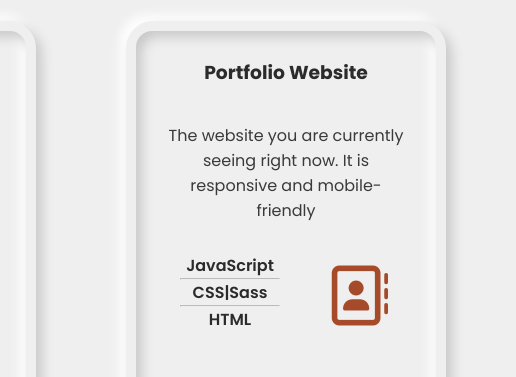
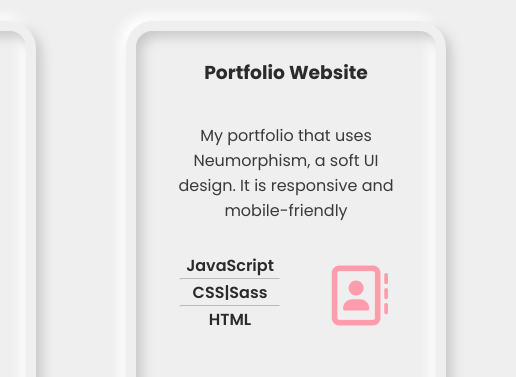
Before and after one commit to akoo1/Portfolio_Website, a plain HTML site: page index.html in a window 1280 px wide. Shown: the part 2760-3137 px from the top of the page, 764-1280 px from the left. Drawn offline with Linux system fonts and the light colour scheme.

Commit message:
updated project card descirption

```diff
--- a/index.html
+++ b/index.html
@@ -188,7 +188,7 @@
 						<div class="project__card__inner-card">
 							<div class="project__card__inner-card__text-box">
 								<h3 class="project-title">Portfolio Website</h3>
-								<p class="project-description">The website you are currently seeing right now.
+								<p class="project-description">My portfolio that uses Neumorphism, a soft UI design.
 									It is responsive and mobile-friendly</p>
 								<div class="tech-stack-box">
 									<div class="tech-stack-box__languages-box">
--- a/sass/components/_project_card.scss
+++ b/sass/components/_project_card.scss
@@ -92,7 +92,7 @@
                         }
                     }
                     &--i3 {
-                        color: rgb(165, 75, 42);
+                        color: rgb(254, 156, 172);
                     }
                     &--i4 {
                         color: rgb(255, 89, 0);
```
Also changed, not shown: sass/main.css, 1 other file.
